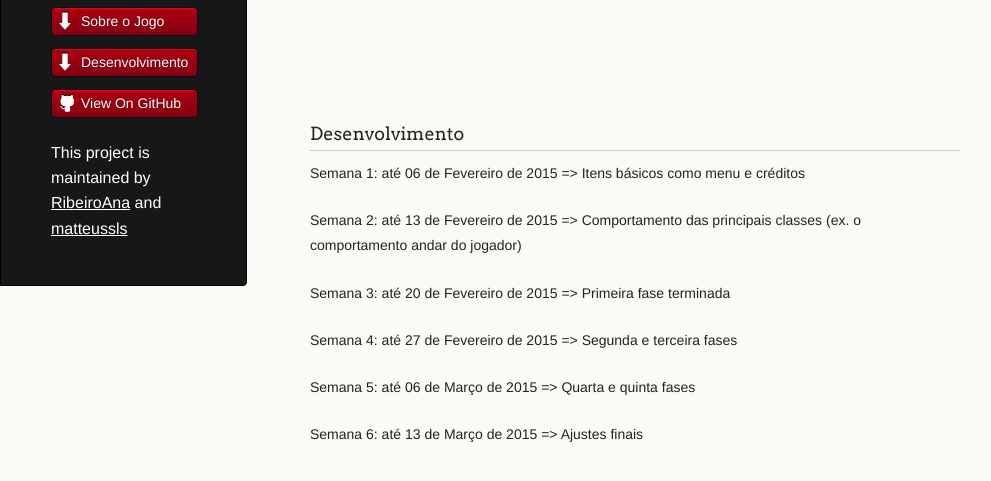
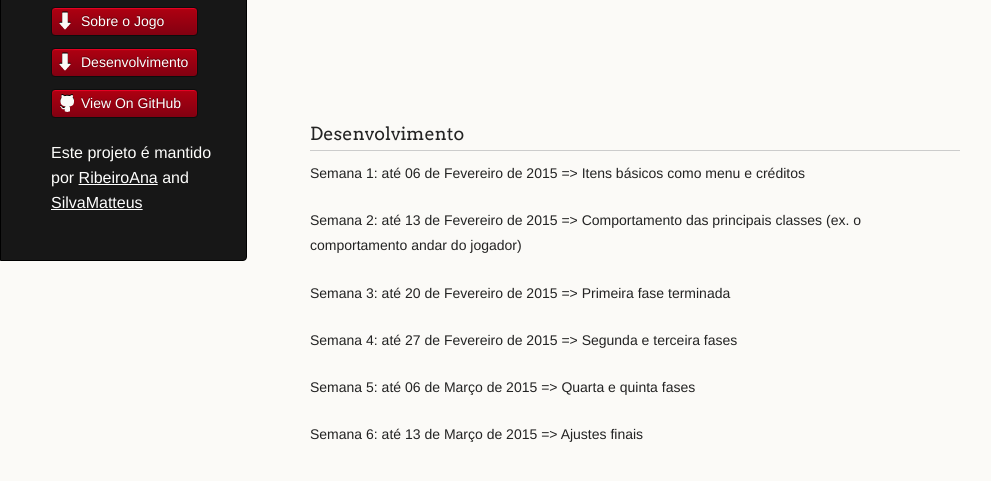
Before and after one commit to RibeiroAna/projetoP1, a plain HTML site: page index.html in a window 1280 px wide. Shown: the part 173-654 px from the top of the page, without its empty margins (0-991 px from the left). Drawn offline with Linux system fonts and the light colour scheme.

Commit message:
Changed the link for Silva Matteus profile

```diff
--- a/index.html
+++ b/index.html
@@ -3,7 +3,7 @@
   <head>
     <meta charset="utf-8">
     <meta http-equiv="X-UA-Compatible" content="chrome=1">
-    <title>UFCG: The Journey! by RibeiroAna</title>
+    <title>UFCG: The Journey!</title>
 
     <link rel="stylesheet" href="stylesheets/styles.css">
     <link rel="stylesheet" href="stylesheets/pygment_trac.css">
@@ -25,7 +25,7 @@
           <li><a class="buttons github" href="https://github.com/RibeiroAna/projetoP1">View On GitHub</a></li>
         </ul>
 
-        <p class="header">This project is maintained by <a class="header name" href="https://github.com/RibeiroAna">RibeiroAna</a> and <a class="header name" href="https://github.com/matteussls">matteussls</a> </p>
+        <p class="header">Este projeto é mantido por <a class="header name" href="https://github.com/RibeiroAna">RibeiroAna</a> and <a class="header name" href="https://github.com/SilvaMatteus">SilvaMatteus</a> </p>
 
 
       </header>
```
